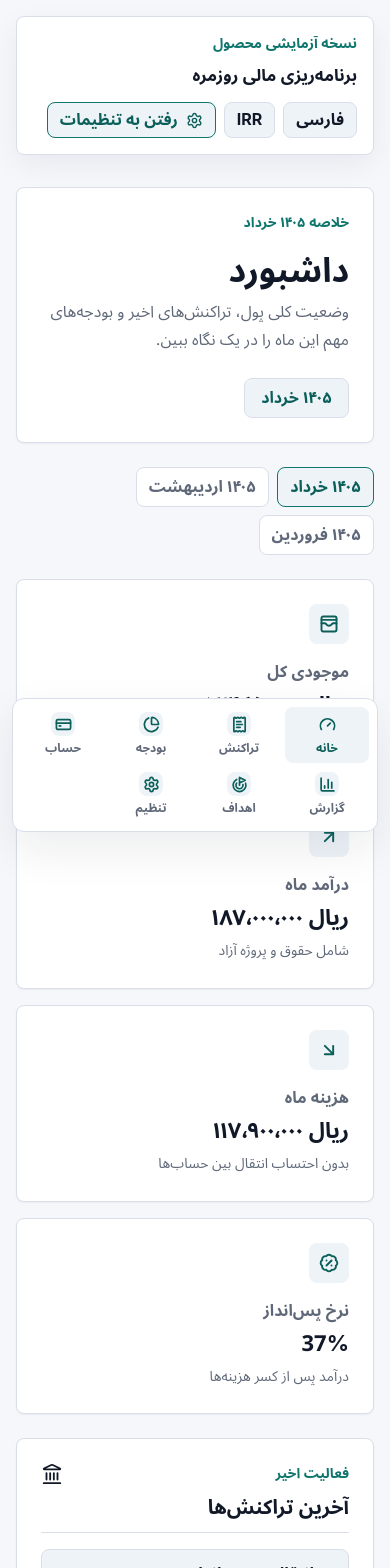
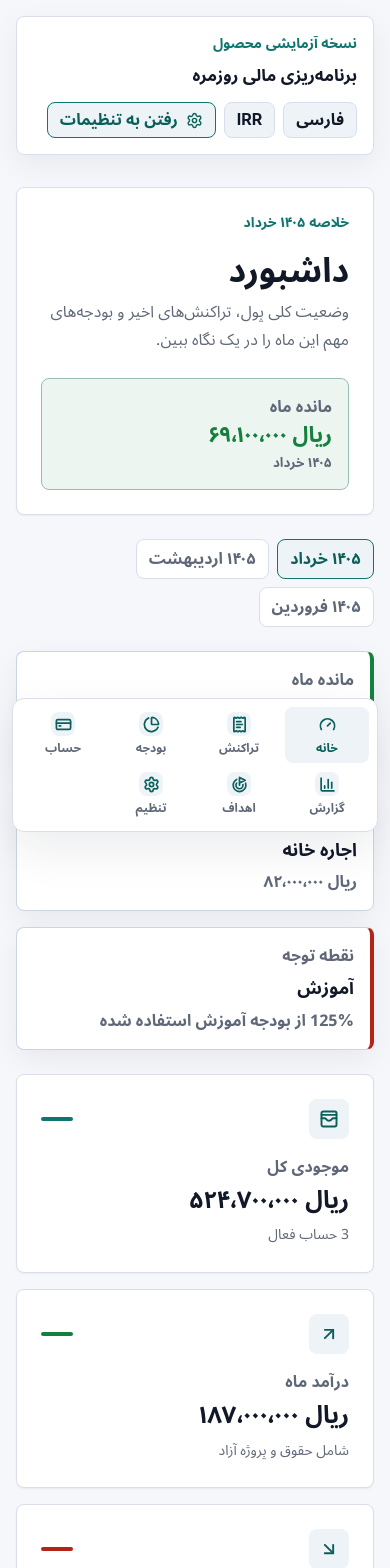
Before and after one commit to elahe-fakour/money-map, a React (Vite) app: page / in a window 390 px wide. Shown: the top 1568 px of the page. Built offline with nearby package versions, Linux system fonts and the light colour scheme.

Commit message:
style: polish dashboard experience

```diff
--- a/src/App.css
+++ b/src/App.css
@@ -264,7 +264,7 @@
 }
 
 :is(
-  .dashboard-hero-badge,
+  .dashboard-hero-metric,
   .transactions-count,
   .budgets-total,
   .accounts-total,
--- a/src/features/dashboard/DashboardPage.css
+++ b/src/features/dashboard/DashboardPage.css
@@ -20,15 +20,33 @@
   padding: var(--space-6);
 }
 
-.dashboard-hero-badge {
-  display: inline-flex;
-  align-items: center;
-  min-height: 40px;
-  padding: 0 var(--space-4);
+.dashboard-hero-metric {
+  display: grid;
+  gap: var(--space-1);
+  min-width: 220px;
+  padding: var(--space-4);
+  border: 1px solid color-mix(in srgb, var(--color-success) 34%, var(--color-border));
   border-radius: var(--radius-md);
-  background: var(--color-surface-muted);
-  color: var(--color-primary-strong);
+  background: color-mix(in srgb, var(--color-success) 8%, var(--color-surface));
+  color: var(--color-success);
   font-weight: 800;
+}
+
+.dashboard-hero-metric-negative {
+  border-color: color-mix(in srgb, var(--color-danger) 34%, var(--color-border));
+  background: color-mix(in srgb, var(--color-danger) 8%, var(--color-surface));
+  color: var(--color-danger);
+}
+
+.dashboard-hero-metric span,
+.dashboard-hero-metric small {
+  color: var(--color-text-muted);
+}
+
+.dashboard-hero-metric strong {
+  color: inherit;
+  font-size: 1.35rem;
+  line-height: 1.2;
   white-space: nowrap;
 }
 
@@ -61,11 +79,63 @@
   gap: var(--space-4);
 }
 
+.dashboard-insight-grid {
+  display: grid;
+  grid-template-columns: repeat(3, minmax(0, 1fr));
+  gap: var(--space-4);
+}
+
+.dashboard-insight {
+  display: grid;
+  gap: var(--space-2);
+  min-width: 0;
+  padding: var(--space-4);
+  border: 1px solid var(--color-border-strong);
+  border-radius: var(--radius-md);
+  background: var(--color-surface);
+  box-shadow: var(--shadow-card);
+}
+
+.dashboard-insight span,
+.dashboard-insight p {
+  margin: 0;
+  color: var(--color-text-muted);
+  font-weight: 800;
+}
+
+.dashboard-insight strong {
+  overflow: hidden;
+  color: var(--color-text);
+  font-size: 1.125rem;
+  line-height: 1.35;
+  text-overflow: ellipsis;
+  white-space: nowrap;
+}
+
+.dashboard-insight-positive {
+  border-inline-start: 4px solid var(--color-success);
+}
+
+.dashboard-insight-warning {
+  border-inline-start: 4px solid var(--color-warning);
+}
+
+.dashboard-insight-negative {
+  border-inline-start: 4px solid var(--color-danger);
+}
+
 .summary-card {
   display: grid;
   gap: var(--space-4);
   min-height: 176px;
   padding: var(--space-5);
+}
+
+.summary-card-top {
+  display: flex;
+  align-items: center;
+  justify-content: space-between;
+  gap: var(--space-3);
 }
 
 .summary-icon {
@@ -77,6 +147,25 @@
   border-radius: var(--radius-md);
   background: var(--color-surface-muted);
   color: var(--color-primary-strong);
+}
+
+.summary-status {
+  width: 32px;
+  height: 4px;
+  border-radius: 999px;
+  background: var(--color-primary);
+}
+
+.summary-card-income .summary-status {
+  background: var(--color-success);
+}
+
+.summary-card-expense .summary-status {
+  background: var(--color-danger);
+}
+
+.summary-card-saving .summary-status {
+  background: var(--color-warning);
 }
 
 .summary-title,
@@ -93,7 +182,7 @@
   display: block;
   margin: var(--space-2) 0;
   color: var(--color-text);
-  font-size: 1.375rem;
+  font-size: 1.5rem;
   line-height: 1.2;
 }
 
@@ -286,6 +375,10 @@
     grid-template-columns: repeat(2, minmax(0, 1fr));
   }
 
+  .dashboard-insight-grid {
+    grid-template-columns: 1fr;
+  }
+
   .dashboard-sections,
   .chart-grid {
     grid-template-columns: 1fr;
@@ -296,6 +389,10 @@
   .dashboard-hero {
     flex-direction: column;
     padding: var(--space-5);
+  }
+
+  .dashboard-hero-metric {
+    width: 100%;
   }
 
   .summary-grid {
--- a/src/features/dashboard/DashboardPage.tsx
+++ b/src/features/dashboard/DashboardPage.tsx
@@ -49,6 +49,10 @@ export function DashboardPage() {
   const totalBalance = getTotalBalance(accounts)
   const monthlyIncome = getTotalByTransactionType(monthlyTransactions, 'income')
   const monthlyExpenses = getTotalByTransactionType(monthlyTransactions, 'expense')
+  const netCashFlow = {
+    amount: monthlyIncome.amount - monthlyExpenses.amount,
+    currency: monthlyIncome.currency,
+  }
   const savingsRate = getSavingsRate(monthlyIncome, monthlyExpenses)
   const recentTransactions = [...monthlyTransactions]
     .sort((first, second) => second.date.localeCompare(first.date))
@@ -70,6 +74,28 @@ export function DashboardPage() {
       }
     })
     .filter((item) => item.value > 0)
+    .sort((first, second) => second.value - first.value)
+  const budgetPreviewItems = monthlyBudgets.map((budget) => {
+    const category = categoryById.get(budget.categoryId)
+    const spentAmount = getSpentByCategoryMonth(
+      transactions,
+      budget.categoryId,
+      budget.month,
+    ).amount
+    const progress = Math.round((spentAmount / budget.limit.amount) * 100)
+
+    return {
+      budget,
+      cappedProgress: Math.min(progress, 100),
+      categoryName: category?.name ?? 'دسته‌بندی',
+      progress,
+      spentAmount,
+    }
+  })
+  const topExpenseCategory = expenseBreakdownData[0]
+  const mostUsedBudget = [...budgetPreviewItems].sort(
+    (first, second) => second.progress - first.progress,
+  )[0]
   const cashFlowData = Array.from(
     transactions.reduce((months, transaction) => {
       const month = transaction.date.slice(0, 7)
@@ -105,24 +131,60 @@ export function DashboardPage() {
       value: formatMoney(totalBalance),
       helper: `${accounts.length} حساب فعال`,
       Icon: WalletCards,
+      tone: 'balance',
     },
     {
       title: 'درآمد ماه',
       value: formatMoney(monthlyIncome),
       helper: 'شامل حقوق و پروژه آزاد',
       Icon: ArrowUpRight,
+      tone: 'income',
     },
     {
       title: 'هزینه ماه',
       value: formatMoney(monthlyExpenses),
       helper: 'بدون احتساب انتقال بین حساب‌ها',
       Icon: ArrowDownRight,
+      tone: 'expense',
     },
     {
       title: 'نرخ پس‌انداز',
       value: `${savingsRate}%`,
       helper: 'درآمد پس از کسر هزینه‌ها',
       Icon: BadgePercent,
+      tone: 'saving',
+    },
+  ]
+  const quickInsights = [
+    {
+      helper:
+        netCashFlow.amount >= 0
+          ? 'درآمد این ماه بیشتر از هزینه‌هاست.'
+          : 'هزینه‌ها از درآمد این ماه بیشتر شده‌اند.',
+      label: 'مانده ماه',
+      tone: netCashFlow.amount >= 0 ? 'positive' : 'negative',
+      value: formatMoney(netCashFlow),
+    },
+    {
+      helper: topExpenseCategory
+        ? formatMoney({ amount: topExpenseCategory.value, currency: 'IRR' })
+        : 'هنوز هزینه‌ای ثبت نشده است.',
+      label: 'بیشترین هزینه',
+      tone: 'neutral',
+      value: topExpenseCategory?.name ?? 'بدون هزینه',
+    },
+    {
+      helper: mostUsedBudget
+        ? `${mostUsedBudget.progress}% از بودجه ${mostUsedBudget.categoryName} استفاده شده`
+        : 'برای این ماه بودجه‌ای تعریف نشده است.',
+      label: 'نقطه توجه',
+      tone:
+        mostUsedBudget && mostUsedBudget.progress > 100
+          ? 'negative'
+          : mostUsedBudget && mostUsedBudget.progress >= 80
+            ? 'warning'
+            : 'positive',
+      value: mostUsedBudget?.categoryName ?? `${monthlyTransactions.length} تراکنش`,
     },
   ]
 
@@ -137,8 +199,17 @@ export function DashboardPage() {
             نگاه ببین.
           </p>
         </div>
-        <div className="dashboard-hero-badge" aria-label="ماه گزارش">
-          {formatMonthLabel(reportMonth)}
+        <div
+          className={
+            netCashFlow.amount >= 0
+              ? 'dashboard-hero-metric'
+              : 'dashboard-hero-metric dashboard-hero-metric-negative'
+          }
+          aria-label="مانده ماه"
+        >
+          <span>مانده ماه</span>
+          <strong>{formatMoney(netCashFlow)}</strong>
+          <small>{formatMonthLabel(reportMonth)}</small>
         </div>
       </section>
 
@@ -159,12 +230,28 @@ export function DashboardPage() {
         ))}
       </section>
 
+      <section className="dashboard-insight-grid" aria-label="بینش سریع داشبورد">
+        {quickInsights.map((insight) => (
+          <article
+            className={`dashboard-insight dashboard-insight-${insight.tone}`}
+            key={insight.label}
+          >
+            <span>{insight.label}</span>
+            <strong>{insight.value}</strong>
+            <p>{insight.helper}</p>
+          </article>
+        ))}
+      </section>
+
       <section className="summary-grid" aria-label="خلاصه مالی">
         {summaryCards.map((card) => (
-          <article className="summary-card" key={card.title}>
-            <span className="summary-icon" aria-hidden="true">
-              <card.Icon size={20} strokeWidth={2.3} />
-            </span>
+          <article className={`summary-card summary-card-${card.tone}`} key={card.title}>
+            <div className="summary-card-top">
+              <span className="summary-icon" aria-hidden="true">
+                <card.Icon size={20} strokeWidth={2.3} />
+              </span>
+              <span className="summary-status" aria-hidden="true" />
+            </div>
             <div>
               <p className="summary-title">{card.title}</p>
               <strong className="summary-value">{card.value}</strong>
@@ -234,41 +321,28 @@ export function DashboardPage() {
           </div>
 
           <div className="budget-list">
-            {monthlyBudgets.length > 0 ? (
-              monthlyBudgets.map((budget) => {
-                const category = categoryById.get(budget.categoryId)
-                const spentAmount = getSpentByCategoryMonth(
-                  transactions,
-                  budget.categoryId,
-                  budget.month,
-                ).amount
-                const progress = Math.round(
-                  (spentAmount / budget.limit.amount) * 100,
-                )
-                const cappedProgress = Math.min(progress, 100)
-
-                return (
-                  <div className="budget-item" key={budget.id}>
+            {budgetPreviewItems.length > 0 ? (
+              budgetPreviewItems.map((item) => (
+                  <div className="budget-item" key={item.budget.id}>
                     <div className="budget-heading">
-                      <strong>{category?.name}</strong>
-                      <span>{progress}%</span>
+                      <strong>{item.categoryName}</strong>
+                      <span>{item.progress}%</span>
                     </div>
                     <div className="budget-track" aria-hidden="true">
                       <span
-                        className={`budget-fill ${budget.status}`}
-                        style={{ inlineSize: `${cappedProgress}%` }}
+                        className={`budget-fill ${item.budget.status}`}
+                        style={{ inlineSize: `${item.cappedProgress}%` }}
                       />
                     </div>
                     <p>
                       {formatMoney({
-                        amount: spentAmount,
-                        currency: budget.limit.currency,
+                        amount: item.spentAmount,
+                        currency: item.budget.limit.currency,
                       })}{' '}
-                      از {formatMoney(budget.limit)}
+                      از {formatMoney(item.budget.limit)}
                     </p>
                   </div>
-                )
-              })
+                ))
             ) : (
               <p className="dashboard-empty-state">
                 برای این ماه بودجه‌ای تعریف نشده است.
```
